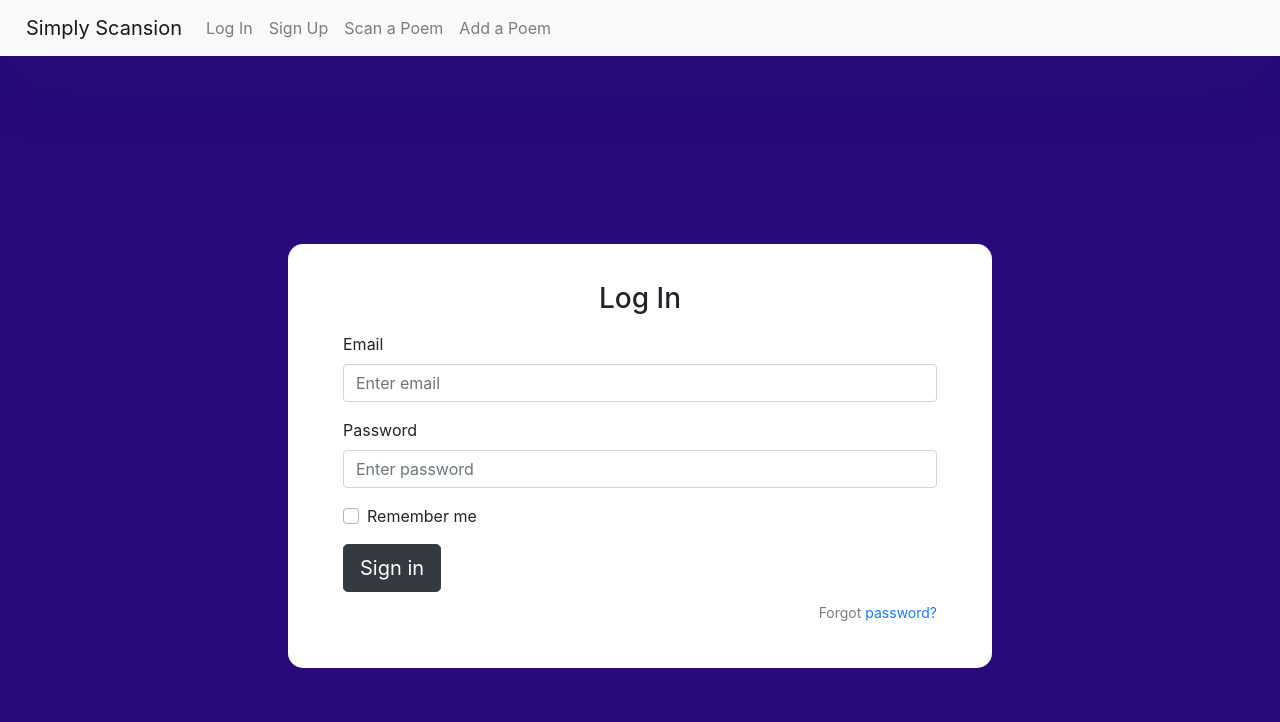
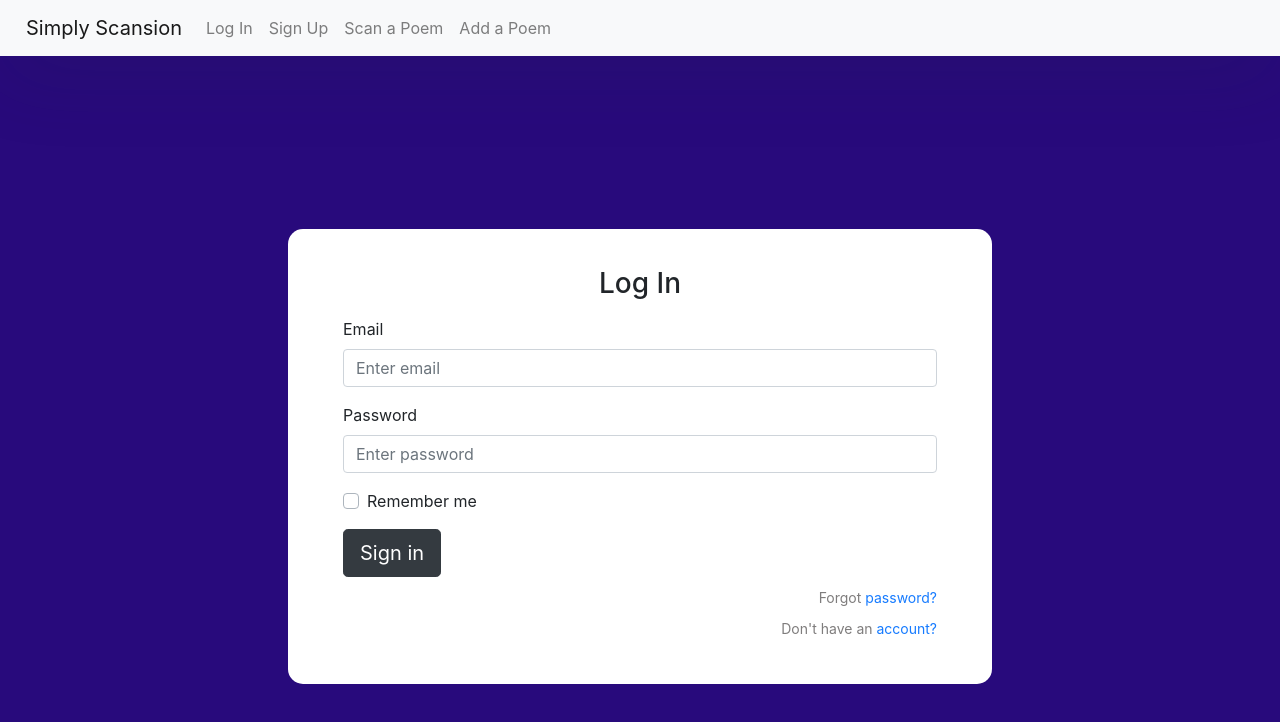
Before and after one commit to CS495-Group007/PoetryCode, a React (Create React App) app in the folder poetry-app/: page / in a window 1280 px wide. Shown: the top 722 px of the page. Built offline with nearby package versions, Linux system fonts and the light colour scheme.

Commit message:
added don't ahve account link

```diff
--- a/poetry-app/src/Login.js
+++ b/poetry-app/src/Login.js
@@ -29,6 +29,9 @@ export default class Login extends Component {
                     <p className="forgot-password text-right">
                         Forgot <a href="/sign-in">password?</a>
                     </p>
+                    <p className="forgot-password text-right">
+                        Don't have an <a href="/sign-up">account?</a>
+                    </p>
                 </div>
             </form>
         );
```
